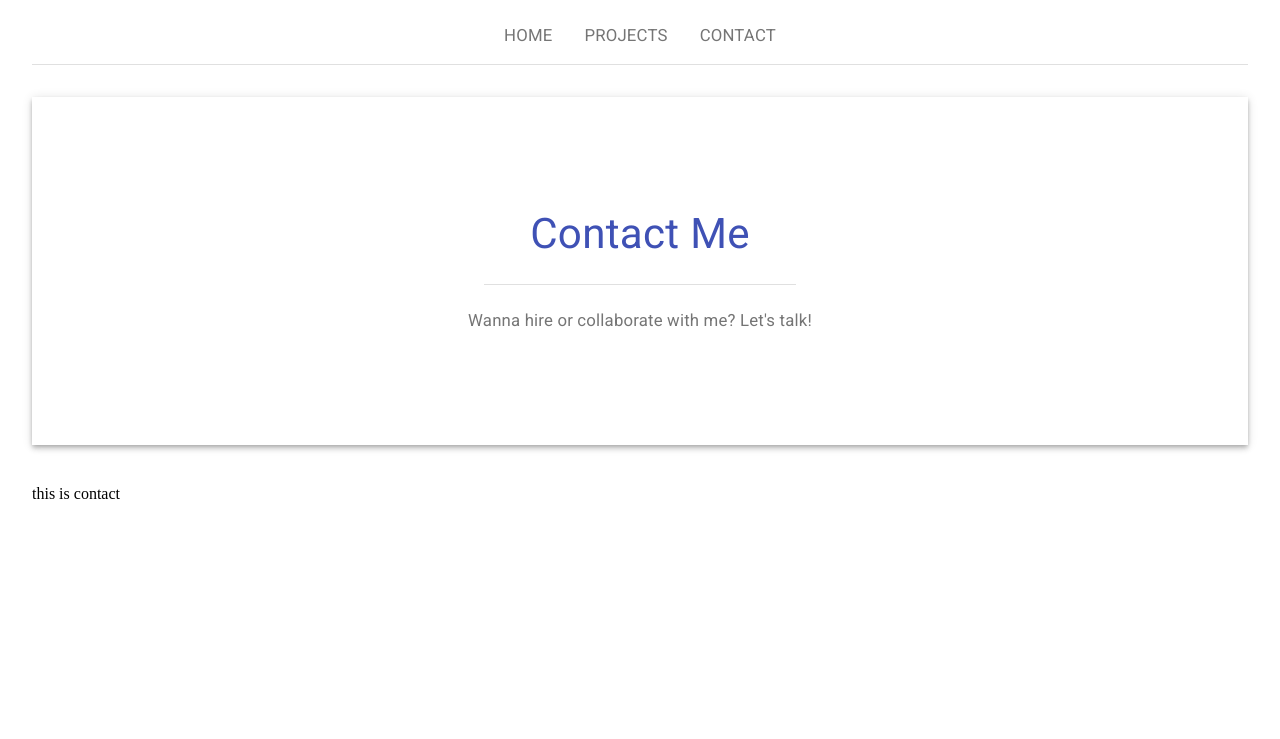
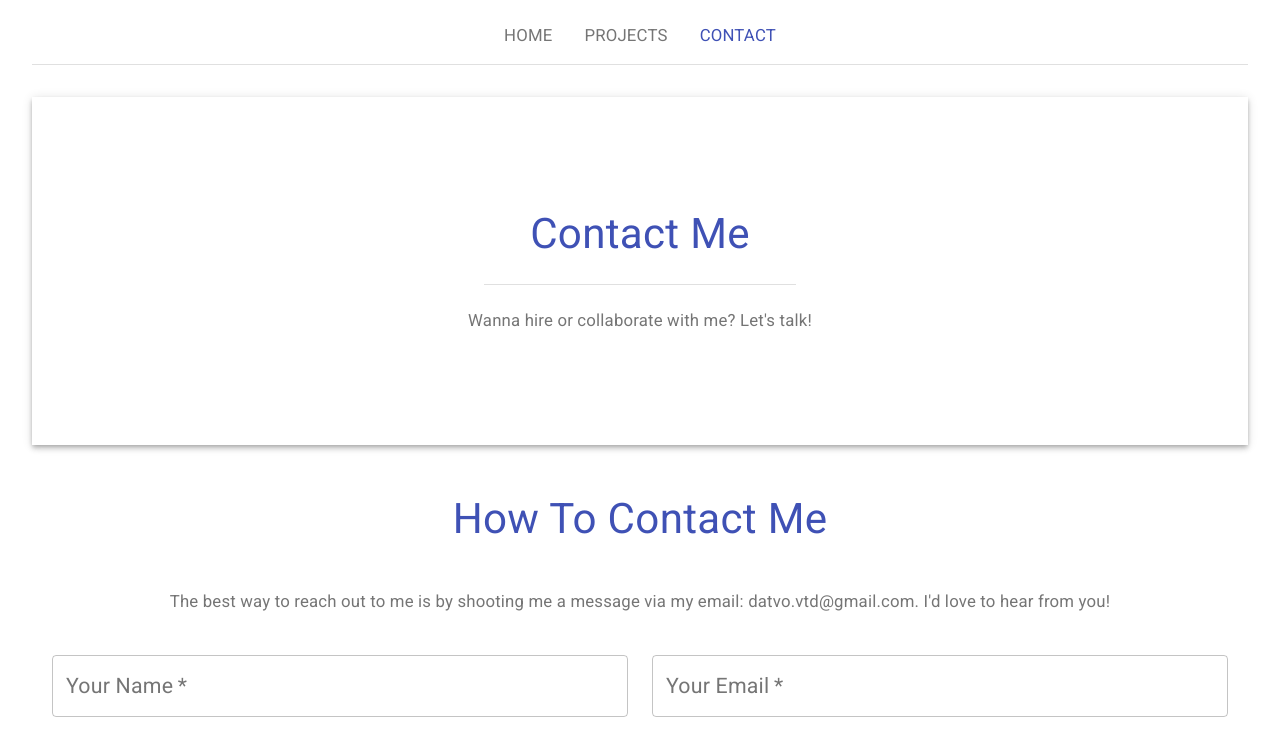
Before and after one commit to dustinvo17/Portfolio-Template, a React (Create React App) app: page /contact in a window 1280 px wide. Shown: the top 739 px of the page. Built offline with nearby package versions, Linux system fonts and the light colour scheme.

Commit message:
fix server side router link

```diff
--- a/src/App.js
+++ b/src/App.js
@@ -6,8 +6,8 @@ import Projects from './pages/Projects';
 import Header from './components/Header'
 import Container from '@material-ui/core/Container'
 import Banner from './components/Banner'
+
 function App() {
-
   return (
     <main>
       <Container maxWidth="lg">
--- a/src/components/Banner.js
+++ b/src/components/Banner.js
@@ -1,10 +1,9 @@
 import React, { useEffect, useState } from "react";
+import { useLocation } from 'react-router-dom'
 import {
   Box,
   Button,
-  Container,
   Divider,
-  Paper,
   Avatar,
   Card,
   CardActions,
@@ -17,7 +16,7 @@ import LinkedInIcon from "@material-ui/icons/LinkedIn"
 import GitHubIcon from "@material-ui/icons/GitHub"
 import { makeStyles, useTheme } from "@material-ui/core/styles";
 import { LINKS } from "../data/data";
-import useMediaQuery from "@material-ui/core/useMediaQuery";
+
 const useStyles = makeStyles((theme) => ({
   boxBanner: {
     [theme.breakpoints.between(0,900)]: {
@@ -82,21 +81,21 @@ const useStyles = makeStyles((theme) => ({
 export default function Banner() {
   const [title, setTitle] = useState("");
   const [description, setDescripton] = useState("");
+  const location = useLocation();
   useEffect(() => {
-    const windowURL = window.location.href;
-    if (windowURL.includes("contact")) {
+    const {pathname} = location
+    if (pathname.includes("contact")) {
       setTitle("Contact Me");
       setDescripton("Wanna hire or collaborate with me? Let's talk!");
     }
-    if (windowURL.includes("projects")) {
+    if (pathname.includes("projects")) {
       setTitle("Projects");
       setDescripton("What kind of cool stuffs have I built? Check out below!");
     } else {
     }
-  }, []);
+  }, [location]);
   const classes = useStyles();
   const theme = useTheme();
-  console.log(theme.breakpoints)
   const renderSubPage = () => {
     return (
       <div
@@ -120,8 +119,8 @@ export default function Banner() {
 
   return (
     <Box boxShadow={4} color="text.primary"  className={classes.boxBanner}>
-      {window.location.href.includes("contact") ||
-      window.location.href.includes("projects") ? (
+      {location.pathname.includes("contact") ||
+      location.pathname.includes("projects") ? (
         renderSubPage()
       ) : (
         <React.Fragment>
--- a/src/components/ContactForm.js
+++ b/src/components/ContactForm.js
@@ -2,17 +2,11 @@ import React, { useState } from "react";
 import {
   Button,
   Box,
-  TextareaAutosize,
   Grid,
-  Typography,
   TextField,
-  FormControlLabel,
-  FormControl,
 } from "@material-ui/core";
-
 import SectionTitle from "./SectionTitle";
 import ContentHeader from "./ContentHeader";
-import { TrainRounded } from "@material-ui/icons";
 export default function ContactForm() {
   const FIELD_TYPES = {
     EMAIL: "email",
--- a/src/components/Header.js
+++ b/src/components/Header.js
@@ -1,17 +1,15 @@
-import React, { useState } from "react";
+import React from "react";
 import PropTypes from "prop-types";
 import { makeStyles } from "@material-ui/core/styles";
-import {
-  Toolbar,
-  Link
-}  from "@material-ui/core"
-
-
+import { Link as RouterLink } from "react-router-dom";
+import { Toolbar, Typography } from "@material-ui/core";
+import {useLocation} from 'react-router-dom'
 const useStyles = makeStyles((theme) => ({
   toolbarSecondary: {
     borderBottom: `1px solid ${theme.palette.divider}`,
     justifyContent: "center",
     overflowX: "auto",
+    textDecoration: "none",
   },
   toolbarLink: {
     padding: theme.spacing(2),
@@ -20,6 +18,7 @@ const useStyles = makeStyles((theme) => ({
 }));
 
 export default function Header(props) {
+  const location = useLocation()
   const sections = [
     { title: "HOME", url: "/" },
     { title: "PROJECTS", url: "/projects" },
@@ -34,15 +33,19 @@ export default function Header(props) {
         className={classes.toolbarSecondary}
       >
         {sections.map((section) => (
-          <Link
-            color="textSecondary"
+          <Typography
+            color={`${location.pathname === section.url ? 'primary' :'textSecondary'}`}
             key={section.title}
+            className={classes.toolbarLink}
             variant="body2"
-            href={section.url}
-            className={classes.toolbarLink}
           >
-            {section.title}
-          </Link>
+            <RouterLink
+              style={{ textDecoration: "none", color: "inherit" }}
+              to={section.url}
+            >
+              {section.title}
+            </RouterLink>
+          </Typography>
         ))}
       </Toolbar>
     </React.Fragment>
--- a/src/components/Introduction.js
+++ b/src/components/Introduction.js
@@ -1,6 +1,5 @@
 import React from "react";
 import {
-  Typography,
   Card,
   CardMedia,
   CardContent,
--- a/src/components/ProjectList.js
+++ b/src/components/ProjectList.js
@@ -78,7 +78,6 @@ function TabPanel(props) {
   const classes = useStyles();
 
   const matches = useMediaQuery("(max-width:900px)");
-  console.log(matches);
   let projects;
   switch (value) {
     case 1:
@@ -219,7 +218,6 @@ export default function ProjectList() {
   const [value, setValue] = React.useState(0);
 
   const handleChange = (event, newValue) => {
-    console.log(newValue);
     setValue(newValue);
   };
   return (
--- a/src/pages/Contact.js
+++ b/src/pages/Contact.js
@@ -1,9 +1,7 @@
 import React from 'react'
-
+import ContactForm from "../components/ContactForm"
 export default function Contact() {
     return (
-        <div>
-            this is contact
-        </div>
+        <ContactForm/>
     )
 }
```
Also changed, not shown: src/components/Footer.js (added, +9 -0 lines), 2 other files (tests, documents, lock files or other folders).
